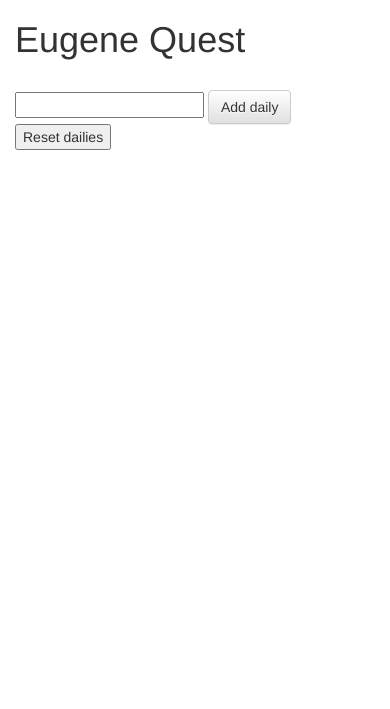
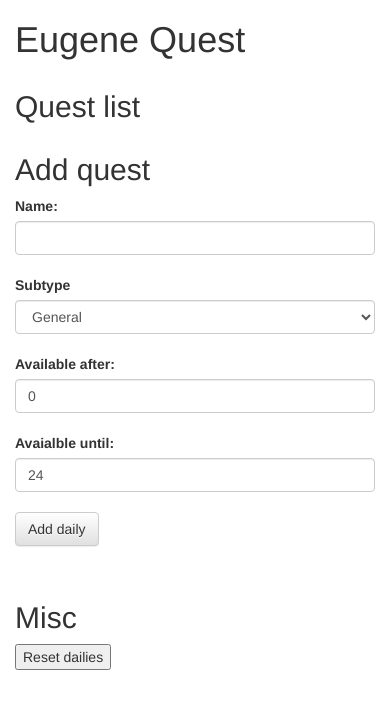
Before and after one commit to eugman/EugeneQuest, a Flask app: page / in a window 390 px wide. Shown: the top 709 px of the page. Run offline with Flask 2, Linux system fonts and the light colour scheme; data that the repository does not hold is empty; some libraries are stand-ins or nearby versions.

Commit message:
Added support for dailies.csv. Converted lsit to table. Added sorting.

```diff
--- a/app.py
+++ b/app.py
@@ -23,7 +23,7 @@ class Daily(db.Model):
     availableAfter = db.Column(db.Integer, nullable = False, default = 0)
     availableUntil = db.Column(db.Integer, nullable = False, default = 24)
     completed = db.Column(db.Boolean, default = False, nullable = False)
-    user = db.Integer, db.ForeignKey('user.id', nullable = False)
+    user = db.Integer, db.ForeignKey('user.id', nullable = False, default = 1)
 
 @app.route('/', methods=['GET', 'POST'])
 def index():
@@ -36,8 +36,7 @@ def index():
 
     if result.get("delete_daily"):
         daily_id = result.get("daily_id")
-        daily = db.session.delete(Daily).where(daily_id)
-        daily.completed = True
+        Daily.query.filter_by(id = daily_id).delete()
         db.session.commit()
 
     if result.get("reset_dailies"):
@@ -50,7 +49,7 @@ def index():
         db.session.commit()
 
 
-    dailies = Daily.query.all()
+    dailies = Daily.query.order_by("availableAfter", "availableUntil").all()
 
     return render_template("index.html", dailies = dailies)
 
--- a/templates/index.html
+++ b/templates/index.html
@@ -3,35 +3,52 @@
 
 {% block content %}
 <h1>Eugene Quest</h1>
+<div class="row">
+	<div class="col-md-7">
+		<h2>Quest list</h2>
+		<table class="table table-striped">
 			{% for daily in dailies %}
-			<div class="row">
-				<div class="col-md-4 success">
-				{{daily.name}} - {{daily.completed}}
-				</div>
-				<div class="col-md-2">
+			<tr class="{% if daily.completed %}success{% endif %}">
+				<td>
+					<h3>{{daily.name}}</h3>
+				</td>
+				<td>
 					<form method="POST">
 						<input type="hidden" name="daily_id" value="{{daily.id}}">
 						<input type="hidden" name="complete" value="1">
-				<button class="btn btn-success">Complete</button>
+						<button class="btn btn-success"{% if daily.completed %} disabled="disabled"{% endif %}>Complete</button>
 					</form>
-				</div>
-				<div class="col-md-2">
 					<form method="POST">
 						<input type="hidden" name="daily_id" value="{{daily.id}}">
 						<input type="hidden" name="delete_daily" value="1">
 						<button class="btn btn-warning">Delete</button>
+					</form>
+				</td>
+				{% endfor %}
+		</table>
 	</div>
-				</form>
-			</div>
-			{% endfor %}
+	<div class="col-md-5">
+		<h2>Add quest</h2>
+		<div class="form-group">
+			<form method="POST" class="form-horizontal">
+				<label for="new_daily">Name:</label><input type="text" class="form-control"  name="new_daily" /><br />
+				<label>Subtype</label>
+				<select class="form-control">
+					<option>General</option>
+					<option>Blood Sugar</option>
+				</select> <br />
+				<label for="availableAfter">Available after: </label>
+				<input type"number" class="form-control"  name"availableAfter" value="0" /> <br />
+				<label for="avaialbleUntil">Avaialble until:</label>
+				<input type"number" class="form-control"  name"availableUntil" value="24" /> <br />
 
-		<br />
-
-		<form method="POST">
-			<input type="text" name="new_daily" />
 				<button class="btn btn-default">Add daily</button>
 				<form>
+		</div>
+	</div>
+</div>
 <br />
+<h2>Misc</h2>
 <form method="POST">
 	<input type="hidden" name="reset_dailies" value="1" />
 	<button>Reset dailies</button>
```
Also changed, not shown: resetDB.py (+10 -1 lines). Lines whose indentation alone changed are shown as unchanged.
